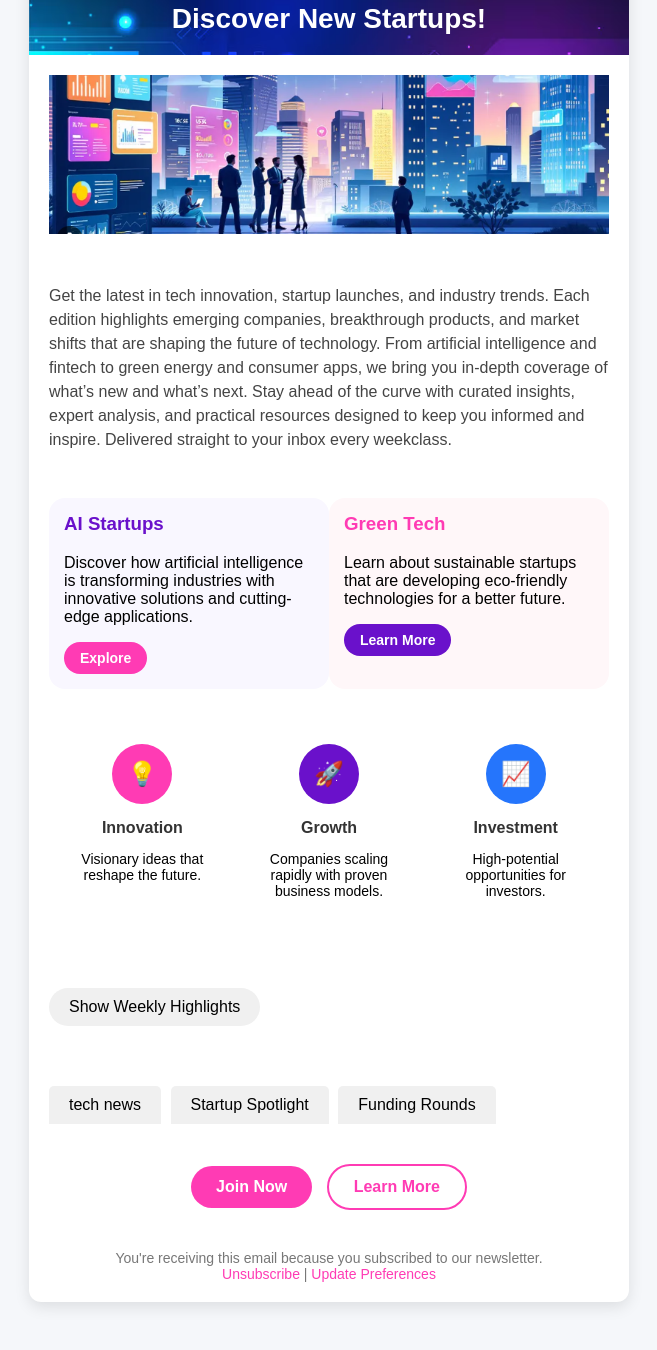
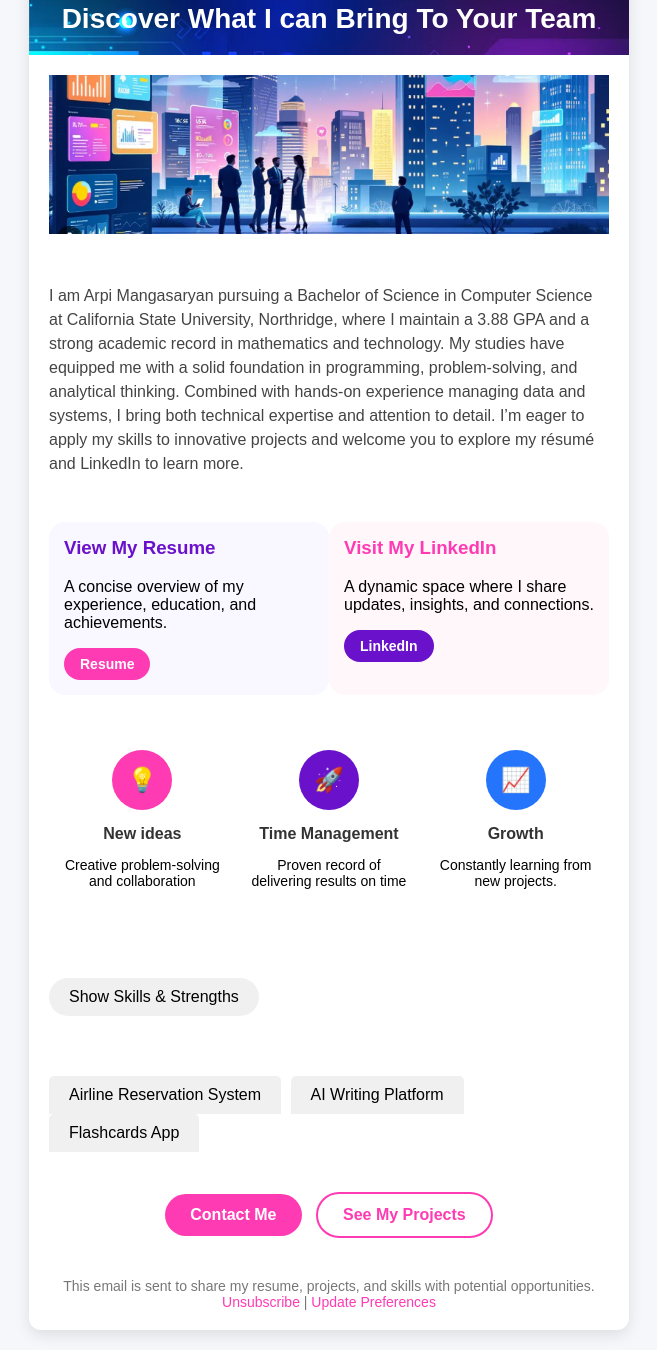
Before and after one commit to arpi19arpi/comp-584-hw4-am, a plain HTML site: page index.html in a window 1280 px wide. Shown: the part 224-1574 px from the top of the page, without its empty margins (311-968 px from the left). Before the commit the page ends 1546 px from the top, so only its background shows below. Drawn offline with Linux system fonts and the light colour scheme.

Commit message:
Updated Content

```diff
--- a/index.html
+++ b/index.html
@@ -220,7 +220,7 @@
           <td align="center" background="images/headline-bg.png"
               style="padding: 20px; background-size: cover; background-repeat: no-repeat; text-align: center;">
               <h1 class="responsive-heading" style="font-size:28px; color:#ffffff; margin:0; padding:0 10px;">
-              Discover New Startups!
+              Discover What I can Bring To Your Team
               </h1>
             </td>
           </tr>
@@ -237,10 +237,9 @@
           <tr>
             <td align="left" class="highlight" style="font-size:16px; line-height:1.5; color:#444; padding:10px 20px">
               <p class= "responsive-text">
-            Get the latest in tech innovation, startup launches, and industry trends.
-            Each edition highlights emerging companies, breakthrough products, and market shifts that are shaping the future of technology.
-            From artificial intelligence and fintech to green energy and consumer apps, we bring you in-depth coverage of what’s new and what’s next.
-            Stay ahead of the curve with curated insights, expert analysis, and practical resources designed to keep you informed and inspire. Delivered straight to your inbox every weekclass.
+            I am Arpi Mangasaryan pursuing a Bachelor of Science in Computer Science at California State University, Northridge, where I maintain a 3.88 GPA and a strong academic record in mathematics and technology.
+            My studies have equipped me with a solid foundation in programming, problem-solving, and analytical thinking. Combined with hands-on experience managing data and systems, I bring both technical expertise and attention to detail.
+            I’m eager to apply my skills to innovative projects and welcome you to explore my résumé and LinkedIn to learn more.
           </p>
             </td>
           </tr>
@@ -251,14 +250,14 @@
               <table class="two-column" border="0" cellpadding="0" cellspacing="0" width="100%">
                 <tr>
                   <td style="background-color: #f9f7ff; border-radius: 16px;">
-                    <h3 class="responsive-heading" style="color: #6a11cb; margin-top: 0;">AI Startups</h3>
-                    <p class="responsive-text">Discover how artificial intelligence is transforming industries with innovative solutions and cutting-edge applications.</p>
-                    <a href="#" class="interactive-btn" style="font-size: 14px; padding: 8px 16px;">Explore</a>
+                    <h3 class="responsive-heading" style="color: #6a11cb; margin-top: 0;">View My Resume</h3>
+                    <p class="responsive-text">A concise overview of my experience, education, and achievements.</p>
+                    <a href="#" class="interactive-btn" style="font-size: 14px; padding: 8px 16px;">Resume</a>
                   </td>
                   <td style="background-color: #fff7f9; border-radius: 16px;">
-                    <h3 class="responsive-heading" style="color: #ff3bb4; margin-top: 0;">Green Tech</h3>
-                    <p class="responsive-text">Learn about sustainable startups that are developing eco-friendly technologies for a better future.</p>
-                    <a href="#" class="interactive-btn" style="font-size: 14px; padding: 8px 16px; background-color: #6a11cb;">Learn More</a>
+                    <h3 class="responsive-heading" style="color: #ff3bb4; margin-top: 0;">Visit My LinkedIn</h3>
+                    <p class="responsive-text">A dynamic space where I share updates, insights, and connections.</p>
+                    <a href="#" class="interactive-btn" style="font-size: 14px; padding: 8px 16px; background-color: #6a11cb;">LinkedIn</a>
                   </td>
                 </tr>
               </table>
@@ -272,18 +271,18 @@
                 <tr>
                   <td style="text-align: center;">
                     <div style="width: 60px; height: 60px; background-color: #ff3bb4; border-radius: 50%; margin: 0 auto 15px; display: flex; align-items: center; justify-content: center; color: white; font-size: 24px;">💡</div>
-                    <h4 class="responsive-heading" style="margin: 0 0 10px; color: #333;">Innovation</h4>
-                    <p class="responsive-text" style="font-size: 14px;">Visionary ideas that reshape the future.</p>
+                    <h4 class="responsive-heading" style="margin: 0 0 10px; color: #333;">New ideas</h4>
+                    <p class="responsive-text" style="font-size: 14px;">Creative problem-solving and collaboration</p>
                   </td>
                   <td style="text-align: center;">
                     <div style="width: 60px; height: 60px; background-color: #6a11cb; border-radius: 50%; margin: 0 auto 15px; display: flex; align-items: center; justify-content: center; color: white; font-size: 24px;">🚀</div>
-                    <h4 class="responsive-heading" style="margin: 0 0 10px; color: #333;">Growth</h4>
-                    <p class="responsive-text" style="font-size: 14px;">Companies scaling rapidly with proven business models.</p>
+                    <h4 class="responsive-heading" style="margin: 0 0 10px; color: #333;">Time Management</h4>
+                    <p class="responsive-text" style="font-size: 14px;">Proven record of delivering results on time</p>
                   </td>
                   <td style="text-align: center;">
                     <div style="width: 60px; height: 60px; background-color: #2575fc; border-radius: 50%; margin: 0 auto 15px; display: flex; align-items: center; justify-content: center; color: white; font-size: 24px;">📈</div>
-                    <h4 class="responsive-heading" style="margin: 0 0 10px; color: #333;">Investment</h4>
-                    <p class="responsive-text" style="font-size: 14px;">High-potential opportunities for investors.</p>
+                    <h4 class="responsive-heading" style="margin: 0 0 10px; color: #333;">Growth</h4>
+                    <p class="responsive-text" style="font-size: 14px;">Constantly learning from new projects.</p>
                   </td>
                 </tr>
               </table>
@@ -294,13 +293,14 @@
             <td style="padding: 20px;">
               <div class="toggle-container">
                 <input type="checkbox" id="toggle1" class="toggle-checkbox">
-                <label for="toggle1" class="toggle-label">Show Weekly Highlights</label>
+                <label for="toggle1" class="toggle-label">Show Skills & Strengths</label>
                 <div class="toggle-content">
-                  <p class="responsive-text">This week's top startups:</p>
+                  <p class="responsive-text">What I Bring to the Team</p>
                   <ul style="text-align: left">
-                    <li class="responsive-text">NeuroTech AI - Revolutionizing brain-computer interfaces</li>
-                    <li class="responsive-text">SolarFlare - Affordable solar solutions for urban areas</li>
-                    <li class="responsive-text">HealthBot - AI-powered personalized healthcare</li>
+                    <li class="responsive-text">Proficient in C++, HTML/CSS, Java, Swift, database, GitHub</li>
+                    <li class="responsive-text">Strong foundation in mathematics and analytical problem-solving</li>
+                    <li class="responsive-text">Skilled in data organization, accuracy, and record management</li>
+                    <li class="responsive-text">Effective communicator and collaborator in team-oriented environments</li>
                   </ul>
                 </div>
               </div>
@@ -312,22 +312,22 @@
             <td style="padding: 20px">
               <div class="tab-containter">
                 <input type="radio" name="tabs" id="tab1" class="tab-radio">
-                <label for="tab1" class="tab-label">tech news</label>
+                <label for="tab1" class="tab-label">Airline Reservation System</label>
 
                 <input type="radio" name="tabs" id="tab2" class="tab-radio">
-                <label for="tab2" class="tab-label">Startup Spotlight</label>
+                <label for="tab2" class="tab-label">AI Writing Platform</label>
 
                 <input type="radio" name="tabs" id="tab3" class="tab-radio">
-                <label for="tab3" class="tab-label">Funding Rounds</label>
+                <label for="tab3" class="tab-label">Flashcards App</label>
 
                 <div id="content1" class="tab-content">
-                  <p class="responsive-text">Quantum computing breakthroughs are accelerating, with three startups announcing major advances in qubit stability this month. Industry experts predict commercial applications within 2-3 years.</p>
+                  <p class="responsive-text">Developed a C++/Java system handling reservations, cancellations, bookings, and exceptions. Showcased algorithms, data management, and error handling in a text-based database.</p>
                 </div>
                 <div id="content2" class="tab-content">
-                  <p class="responsive-text">This month's spotlight: EcoCharge, developing wireless charging technology for electric vehicles. Their innovative approach could eliminate the need for charging stations altogether.</p>
+                  <p class="responsive-text">Built a full-stack platform with login, story submission, genre/difficulty prompts, AI integration, and a points/like system. Highlighted complex authentication, gamification, and AI features.</p>
                 </div>
                 <div id="content3" class="tab-content">
-                  <p class="responsive-text">Recent funding highlights: AI security firm ShieldTech raised $45M Series B, while biotech startup GeneCure secured $32M to advance their gene therapy platform.</p>
+                  <p class="responsive-text">Created an interactive Swift app with project lists, Q/A sessions, sliding animations, and points tracking. Focused on UI/UX, user engagement, and smooth interactivity.</p>
                 </div>
               </div>
             </td>
@@ -337,10 +337,10 @@
           <tr>
             <td class="button" align="center" style="padding: 20px 40px">
               <a href="#" class="interactive-btn animated slide-in" style="background-color: fff7f9">
-                Join Now
+                Contact Me
               </a>
               <a href="#" class="interactive-btn animated slide-in" style="background-color:#ffffff; color:#ff3bb4; border:2px solid #ff3bb4; margin-left: 10px;">
-                Learn More
+                See My Projects
                 </a>
             </td>
         </tr>
@@ -349,7 +349,7 @@
           <!-- Footer -->
           <tr>
             <td align="center" style="padding: 20px; font-size:14px; color:#777;">
-              <p style="margin:0;">You're receiving this email because you subscribed to our newsletter.</p>
+              <p style="margin:0;">This email is sent to share my resume, projects, and skills with potential opportunities.</p>
               <p style="margin:0;"><a href="#" class="interactive-link">Unsubscribe</a> | <a href="#" class="interactive-link">Update Preferences</a></p>
             </td>
           </tr>
```
